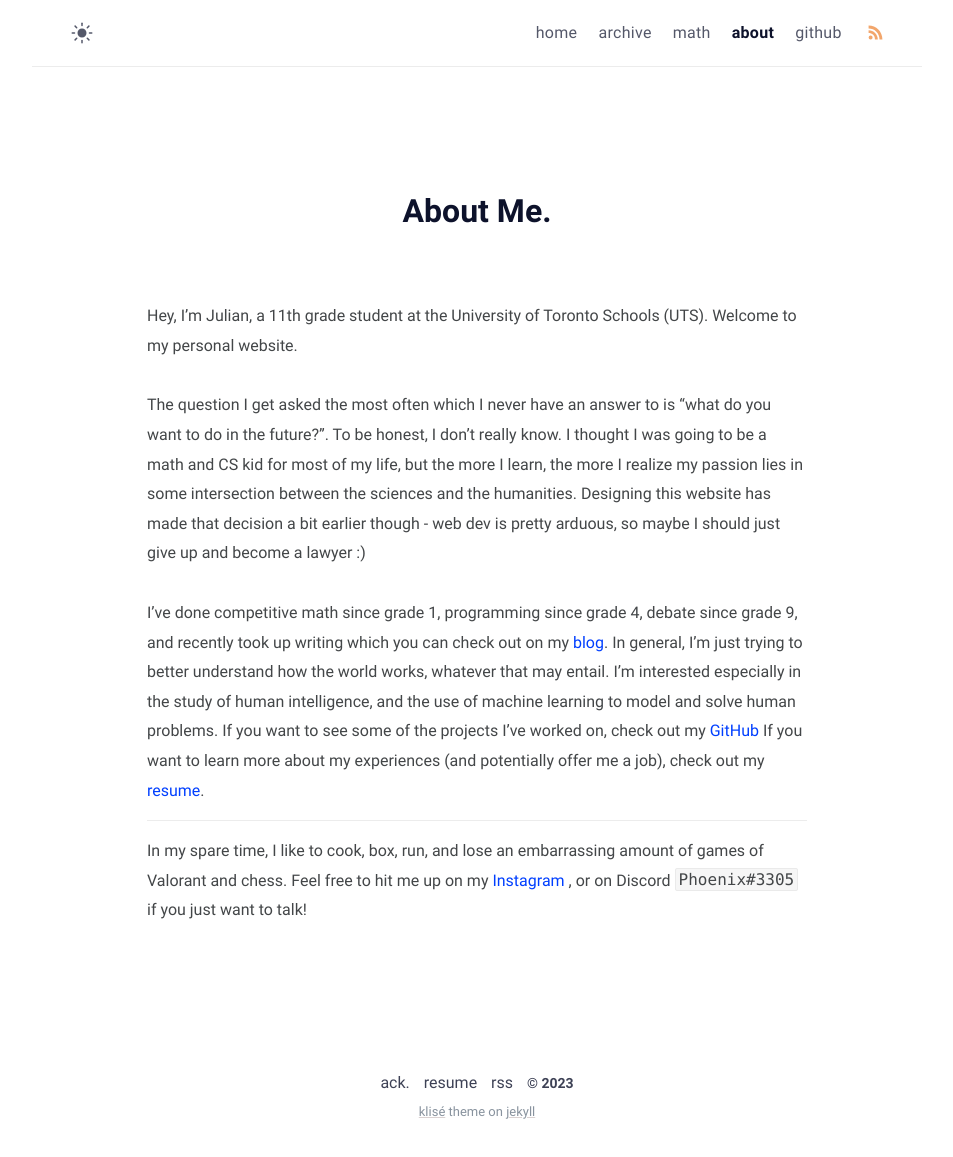
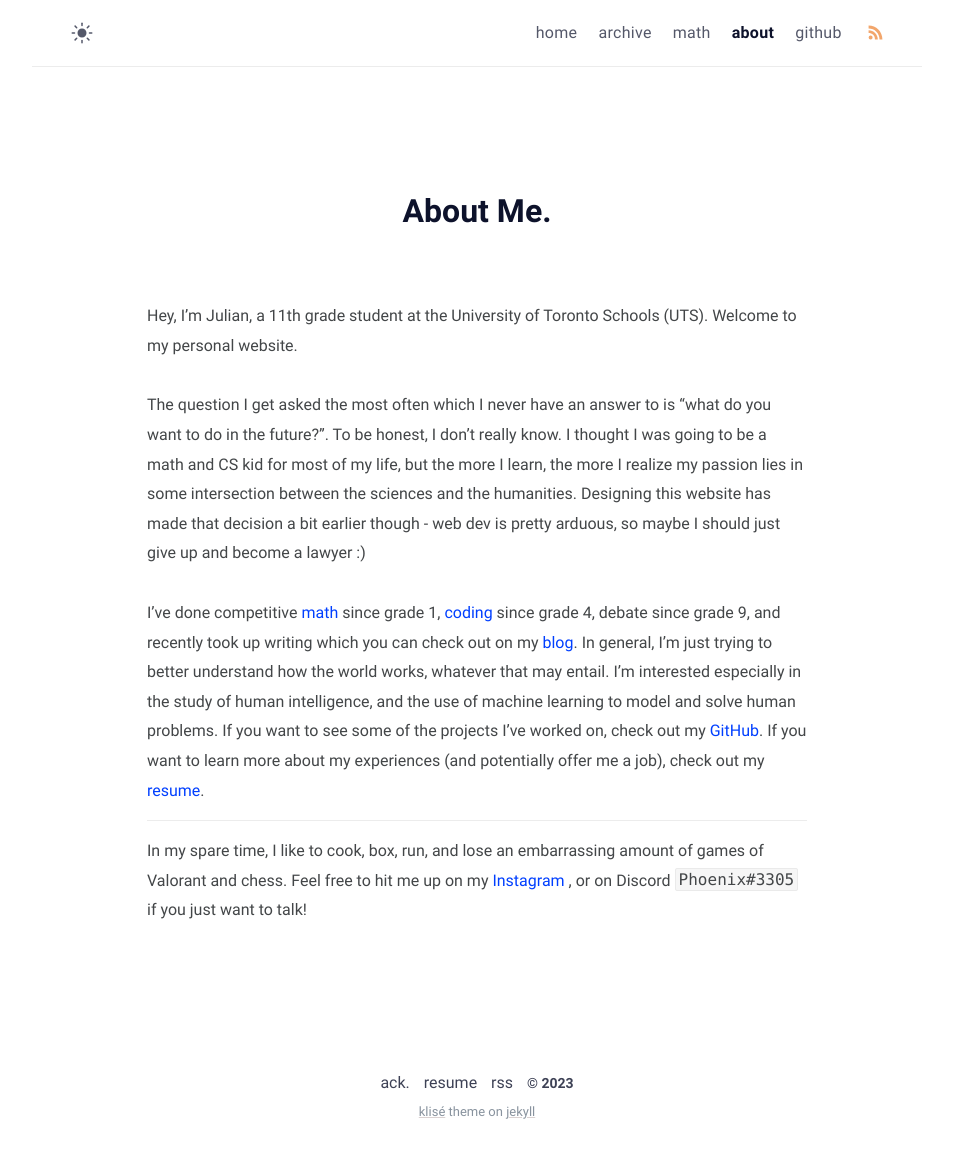
Before and after one commit to zhaju/old, a Jekyll site: the page built from about.md, in a window 1280 px wide. Shown: the whole page, without its empty margins (163-1116 px from the left). Built offline with Jekyll 4.4.1, drawn with Linux system fonts in a browser that asks for light colours.

Commit message:
Update about.md

```diff
--- a/about.md
+++ b/about.md
@@ -10,7 +10,7 @@ Hey, I’m Julian, a 11th grade student at the University of Toronto Schools (UT
 
 The question I get asked the most often which I never have an answer to is “what do you want to do in the future?”.  To be honest, I don’t really know. I thought I was going to be a math and CS kid for most of my life, but the more I learn, the more I realize my passion lies in some intersection between the sciences and the humanities. Designing this website has made that decision a bit earlier though - web dev is pretty arduous, so maybe I should just give up and become a lawyer :)
 
-I’ve done competitive math since grade 1, programming since grade 4, debate since grade 9, and recently took up writing which you can check out on my [blog](https://zhaju.github.io/archive/). In general, I’m just trying to better understand how the world works, whatever that may entail. I’m interested especially in the study of human intelligence, and the use of machine learning to model and solve human problems. If you want to see some of the projects I’ve worked on, check out my [GitHub](https://github.com/zhaju)  If you want to learn more about my experiences (and potentially offer me a job), check out my [resume](https://zhaju.github.io/assets/Resume.pdf).
+I’ve done competitive [math](https://zhaju.github.io/math/) since grade 1, [coding](https://github.com/zhaju) since grade 4, debate since grade 9, and recently took up writing which you can check out on my [blog](https://zhaju.github.io/archive/). In general, I’m just trying to better understand how the world works, whatever that may entail. I’m interested especially in the study of human intelligence, and the use of machine learning to model and solve human problems. If you want to see some of the projects I’ve worked on, check out my [GitHub](https://github.com/zhaju). If you want to learn more about my experiences (and potentially offer me a job), check out my [resume](https://zhaju.github.io/assets/Resume.pdf).
 
 
 <hr>
```
